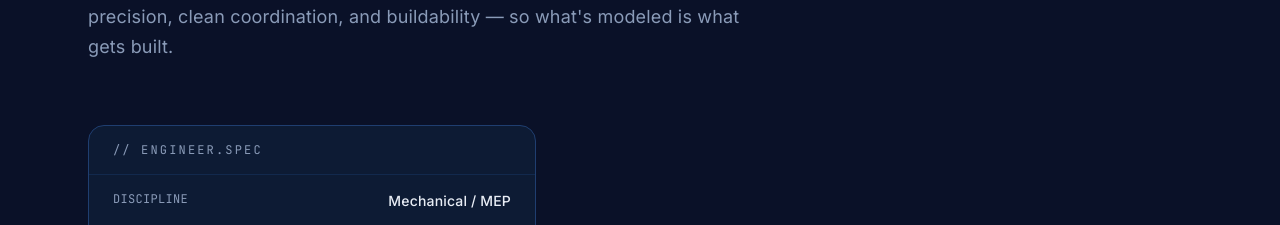
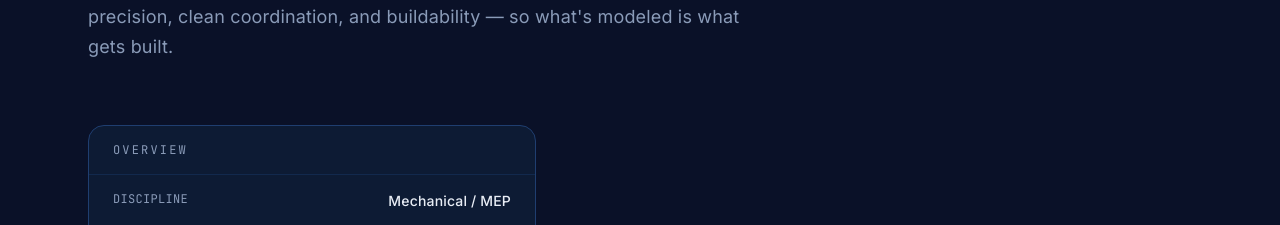
Before and after one commit to lianajomaa95-blip/waficportfolio, a React (Vite) app: page /about in a window 1280 px wide. Shown: the part 841-1066 px from the top of the page. Built offline with nearby package versions, Linux system fonts and the light colour scheme.

Commit message:
Update About card label

```diff
--- a/src/pages/About.jsx
+++ b/src/pages/About.jsx
@@ -62,7 +62,7 @@ export default function About() {
       {/* Quick facts */}
       <div className="mt-12 sm:mt-16 rounded-2xl border border-navy-700 bg-navy-900 overflow-hidden max-w-md">
         <div className="px-6 py-4 border-b border-navy-800 font-mono text-xs tracking-[0.18em] uppercase text-slate">
-          // Engineer.spec
+          Overview
         </div>
         {[
           ["Discipline", "Mechanical / MEP"],
```
